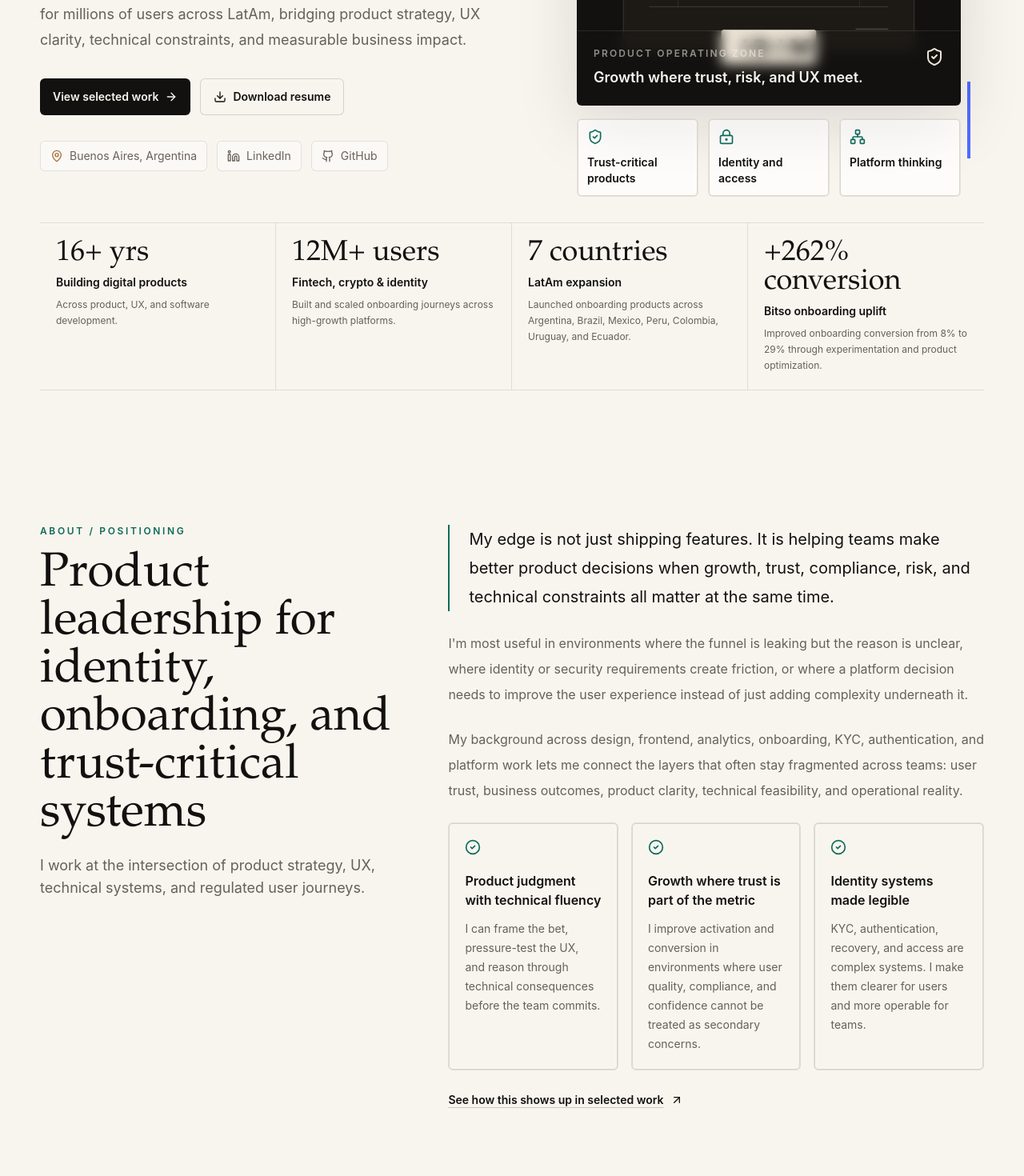
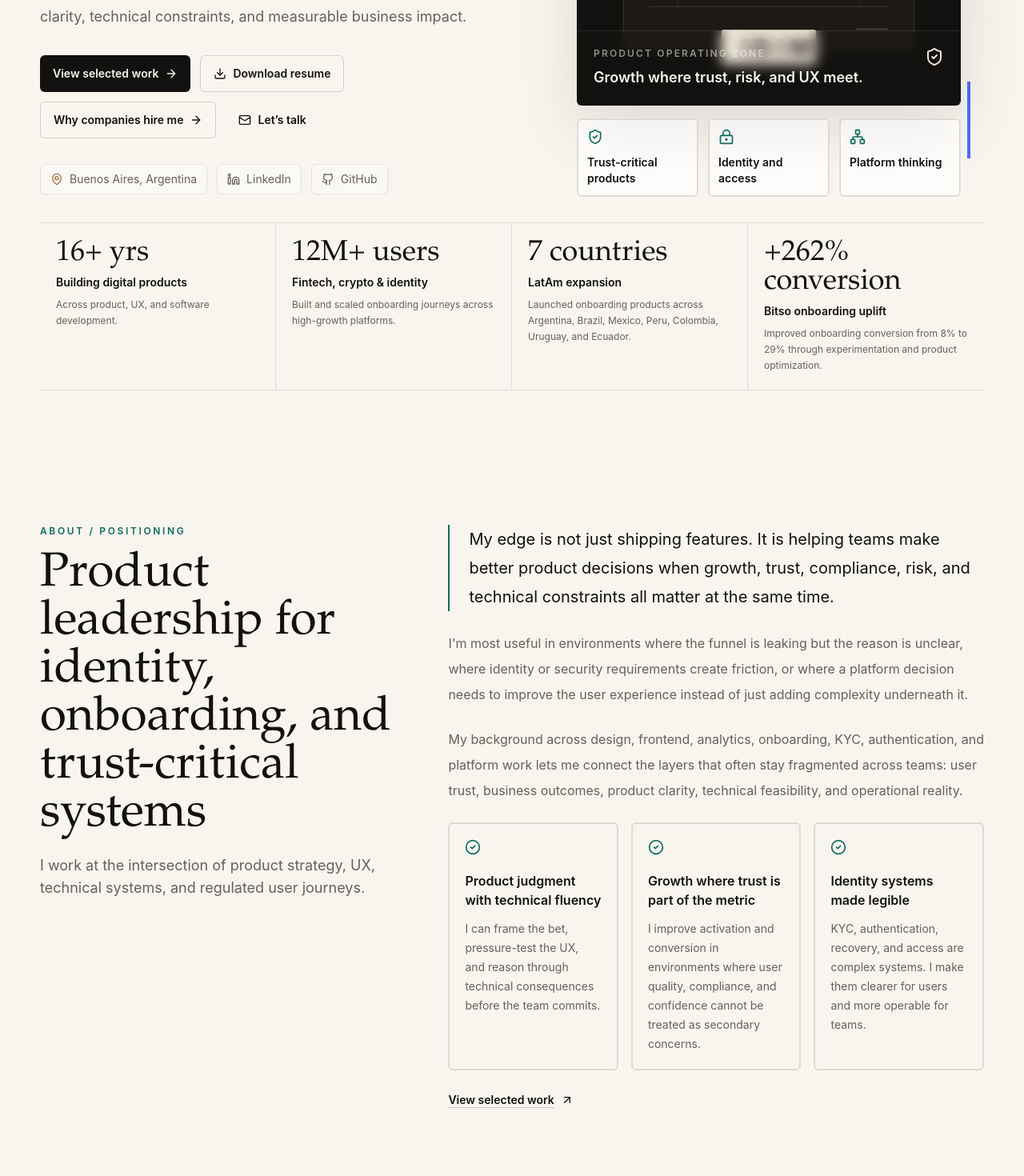
Before and after one commit to ignacioperezroca/ignacio-portfolio, a Next.js app: page / in a window 1280 px wide. Shown: the part 620-2090 px from the top of the page at 80% size. Built offline with nearby package versions, Linux system fonts and the light colour scheme.

Commit message:
Clarify hiring CTA path

```diff
--- a/src/components/About.tsx
+++ b/src/components/About.tsx
@@ -79,7 +79,7 @@
               href="#work"
               className="focus-ring group inline-flex items-center gap-2 rounded-md text-sm font-semibold text-ink underline decoration-ink/20 underline-offset-4 transition hover:decoration-ink dark:text-paper dark:decoration-paper/25 dark:hover:decoration-paper"
             >
-              See how this shows up in selected work
+              View selected work
               <ArrowUpRight className="h-4 w-4 transition group-hover:-translate-y-0.5 group-hover:translate-x-0.5" />
             </a>
           </FadeIn>
--- a/src/components/Contact.tsx
+++ b/src/components/Contact.tsx
@@ -10,13 +10,13 @@
         <div>
           <SectionHeader
             eyebrow="Contact"
-            title="Let's discuss scaling your next identity platform"
+            title="Let’s talk"
             description={personalInfo.availability}
           />
           <div className="mt-8 flex flex-wrap gap-3">
             <ButtonLink href={`mailto:${personalInfo.email}`} variant="secondary" external>
               <Mail className="h-4 w-4" aria-hidden />
-              Email
+              Let’s talk
             </ButtonLink>
             <ButtonLink href={personalInfo.linkedinUrl} variant="secondary" external>
               <Linkedin className="h-4 w-4" aria-hidden />
--- a/src/components/Hero.tsx
+++ b/src/components/Hero.tsx
@@ -1,5 +1,5 @@
 import Image from "next/image";
-import { ArrowRight, Download, Github, Linkedin, MapPin, ShieldCheck } from "lucide-react";
+import { ArrowRight, Download, Github, Linkedin, Mail, MapPin, ShieldCheck } from "lucide-react";
 import { ButtonLink } from "@/components/ButtonLink";
 import { FadeIn } from "@/components/FadeIn";
 import { MetricsStrip } from "@/components/MetricsStrip";
@@ -33,6 +33,14 @@
             <ButtonLink href={personalInfo.resumeUrl} variant="secondary" download>
               <Download className="h-4 w-4" aria-hidden />
               Download resume
+            </ButtonLink>
+            <ButtonLink href="/why-companies-hire-me" variant="secondary">
+              Why companies hire me
+              <ArrowRight className="h-4 w-4" aria-hidden />
+            </ButtonLink>
+            <ButtonLink href="#contact" variant="ghost">
+              <Mail className="h-4 w-4" aria-hidden />
+              Let’s talk
             </ButtonLink>
           </FadeIn>
 
--- a/src/data/portfolio.ts
+++ b/src/data/portfolio.ts
@@ -103,7 +103,7 @@
   shortPositioning:
     "I design and build the infrastructure of digital trust",
   availability:
-    "Let's discuss scaling your next identity platform"
+    "Open to conversations about onboarding, identity, authentication, growth, and platform product roles."
 };
 
 export const navItems = [
```
